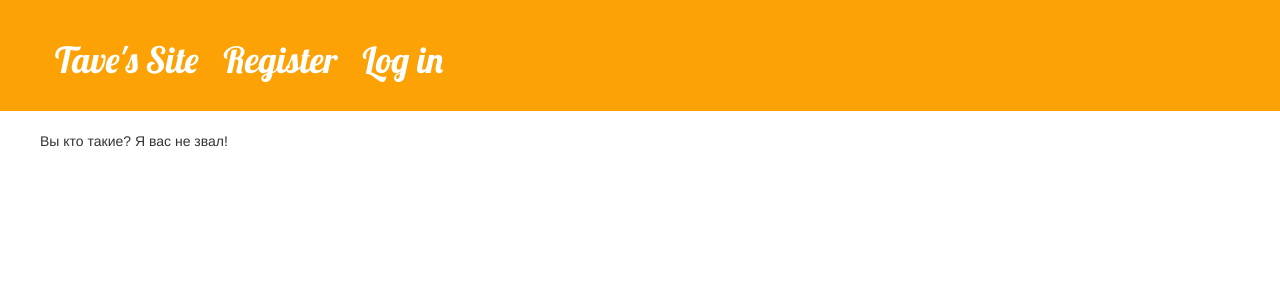
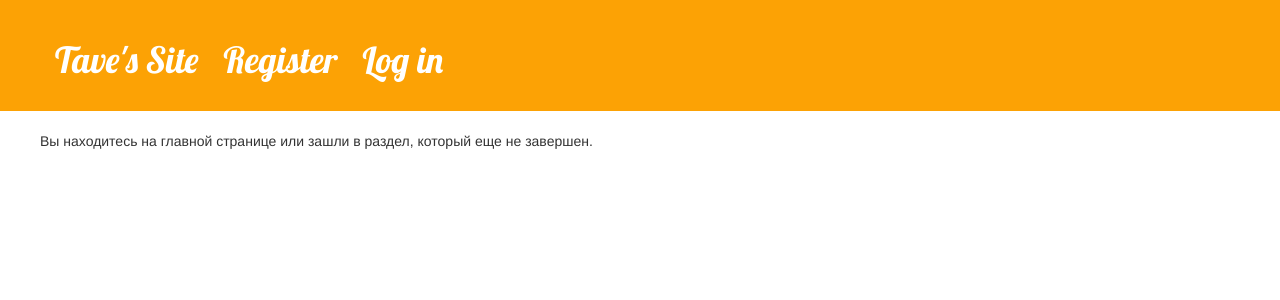
Before and after one commit to LevshinMisha/WEB, a Django app: template task1/mysite/templates/main.html in a window 1280 px wide. Shown: the top 300 px of the page. Run offline with Django 3.2, Linux system fonts and the light colour scheme; the template is opened without the code that fills it, so the values that code supplies are empty; some libraries are stand-ins or nearby versions.

Commit message:
2 commit

```diff
--- a/task1/mysite/templates/main.html
+++ b/task1/mysite/templates/main.html
@@ -1,5 +1,5 @@
 {% extends 'base.html' %}
 
 {% block content %}
-    <p>Вы кто такие? Я вас не звал!</p>
+    <p>Вы находитесь на главной странице или зашли в раздел, который еще не завершен.</p>
 {% endblock %}
```
Also changed, not shown: 1 other file.
